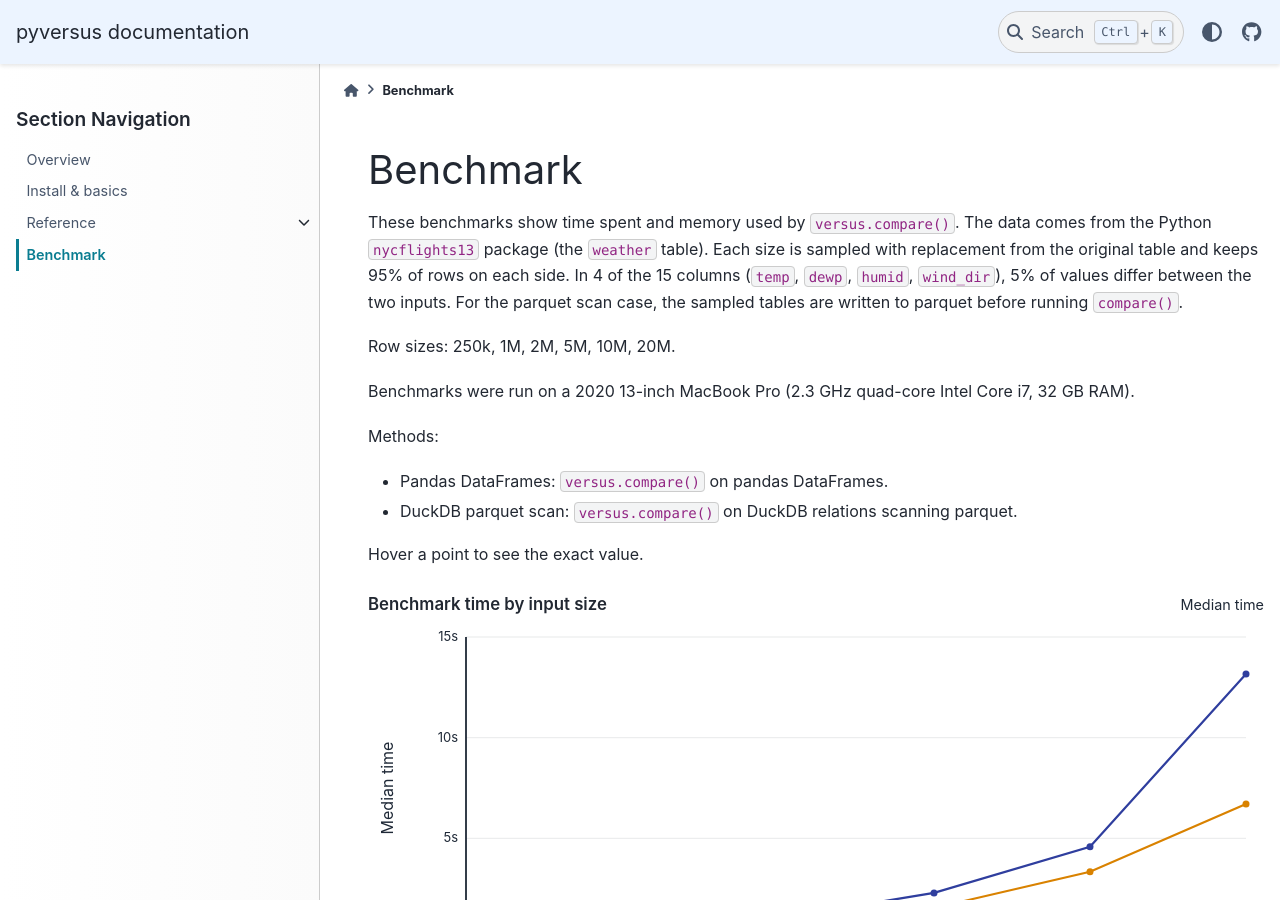
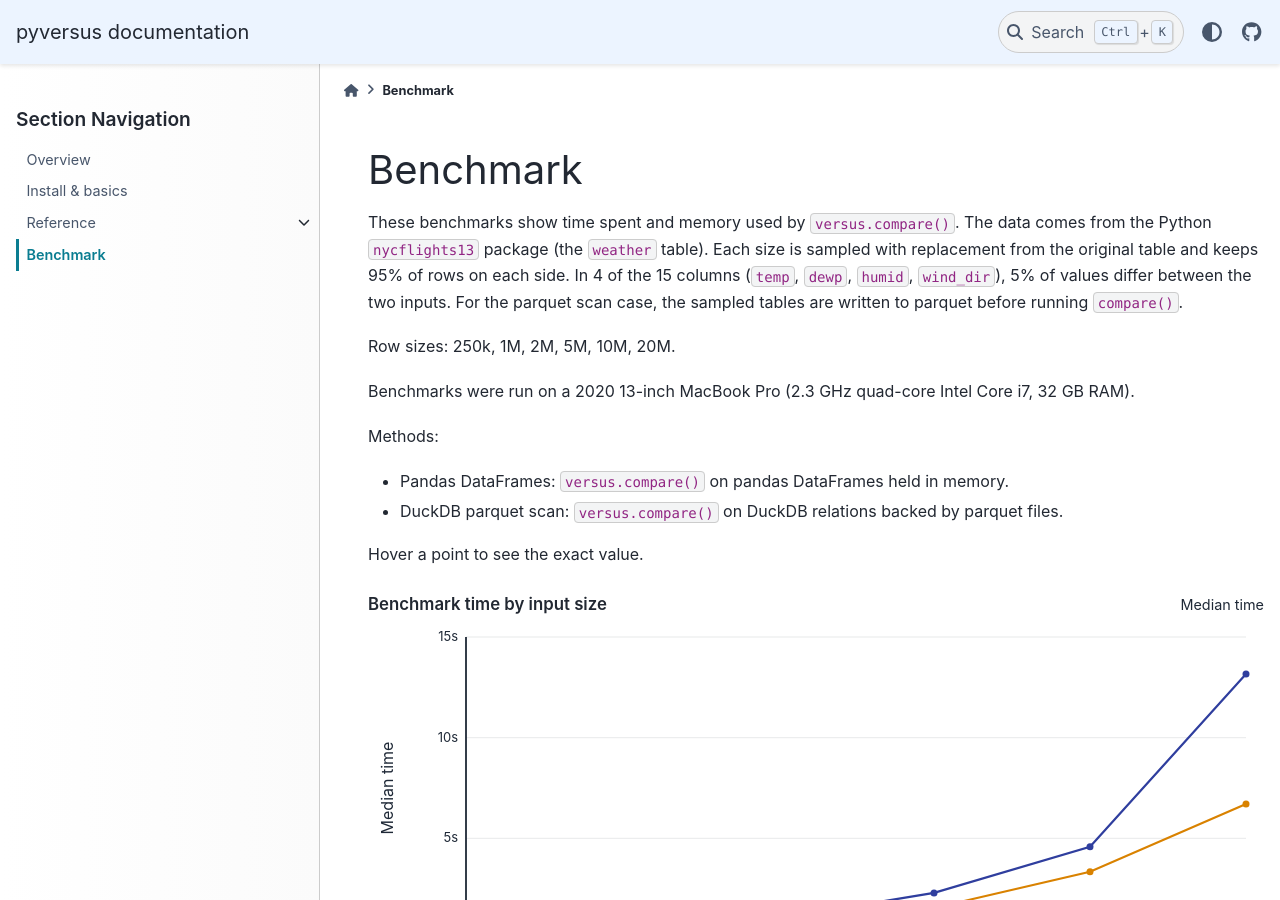
Before and after one commit to eutwt/pyversus, a Sphinx documentation site: the page built from docs_api/source/benchmark.rst, in a window 1280 px wide and 900 px high. Built offline with Sphinx 7.4.7 and the PyData theme 0.15.4, drawn with Linux system fonts in a browser that asks for light colours.

Commit message:
docs: clarify benchmark method wording
- describe the pandas path as in-memory DataFrames

- describe the DuckDB path as relations backed by parquet files

```diff
--- a/docs_api/source/benchmark.rst
+++ b/docs_api/source/benchmark.rst
@@ -14,8 +14,8 @@
 
 Methods:
 
-- Pandas DataFrames: `versus.compare()` on pandas DataFrames.
-- DuckDB parquet scan: `versus.compare()` on DuckDB relations scanning parquet.
+- Pandas DataFrames: `versus.compare()` on pandas DataFrames held in memory.
+- DuckDB parquet scan: `versus.compare()` on DuckDB relations backed by parquet files.
 
 Hover a point to see the exact value.
 
```
